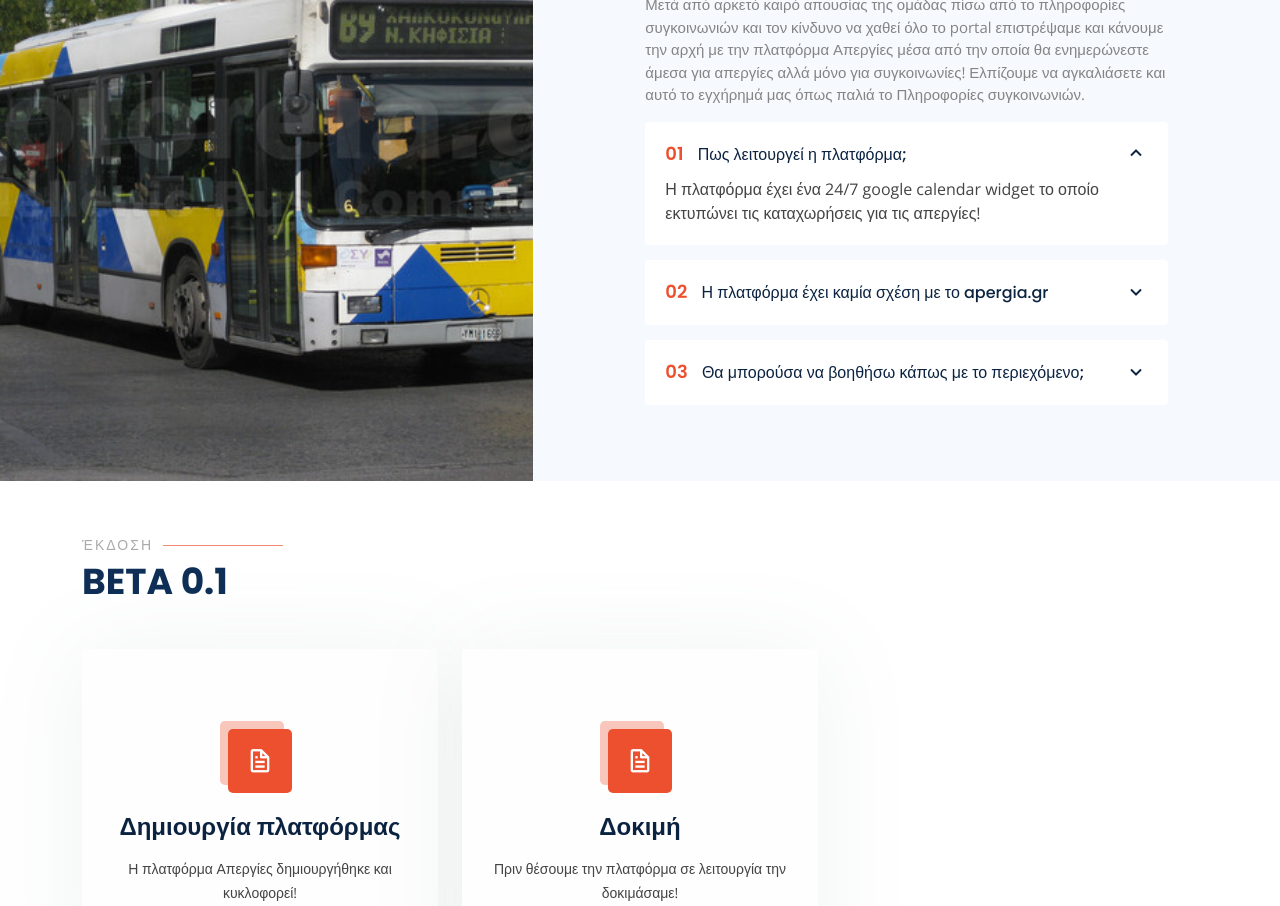
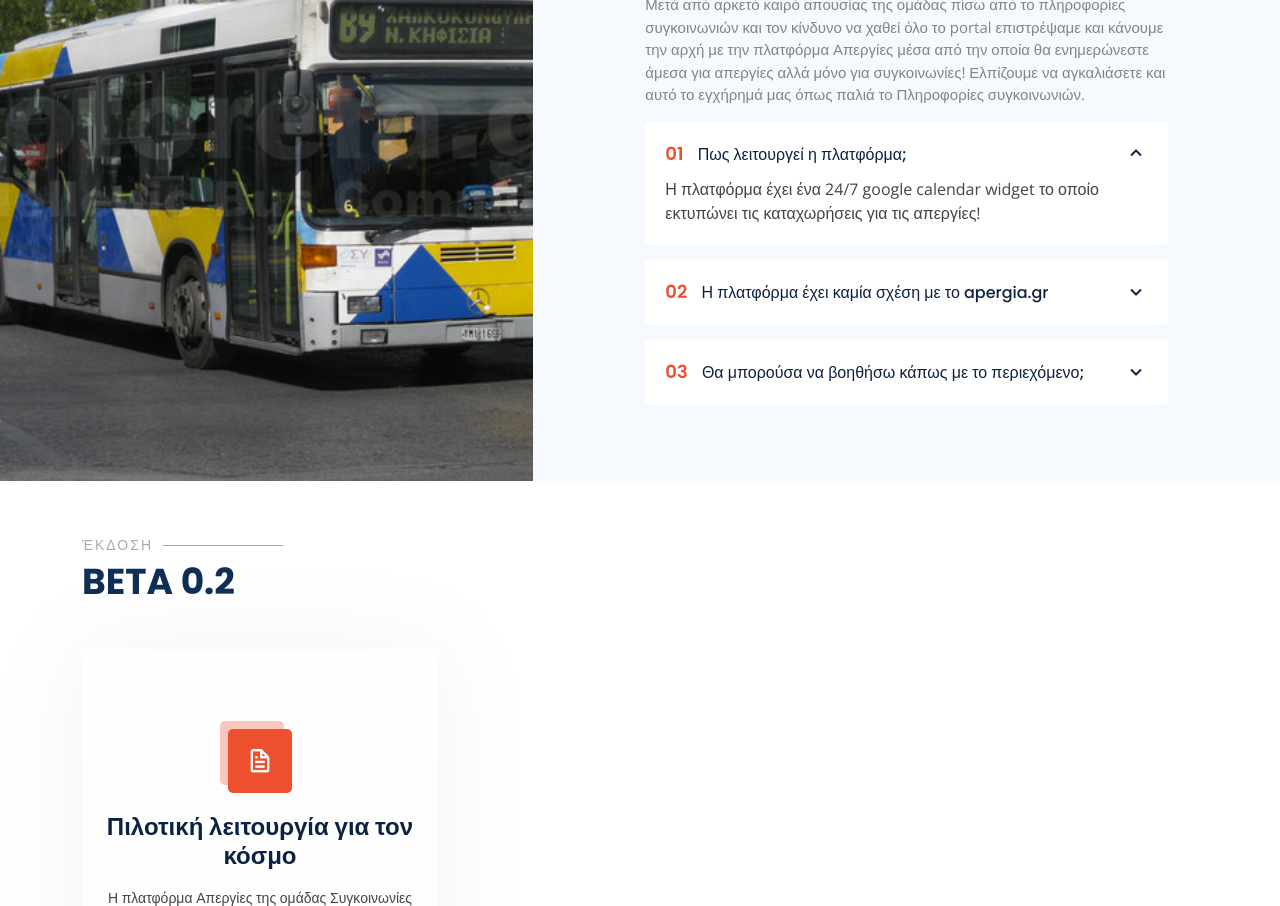
Before and after one commit to transportinfo/apergia, a plain HTML site: page index.html in a window 1280 px wide. Shown: the part 1894-2800 px from the top of the page. Drawn offline with nearby package versions, Linux system fonts and the light colour scheme.

Commit message:
Update index.html

```diff
--- a/index.html
+++ b/index.html
@@ -93,7 +93,7 @@
           <div class="carousel-container">
             <div class="container">
               <h2 class="animate__animated animate__fadeInDown">Καλώς ήρθατε στο <span>απεργίες</span></h2>
-              <p class="animate__animated animate__fadeInUp">Σας καλώς ορίζουμε στην πλατφόρμα απεργίες. Η πλατφόρμα είναι διαχειριζόμενη από την ομάδα που διαχειρίζεται το Πληροφορίες συγκοινωνιών και φτιάχτηκε για να σας βοηθήσει να ενημερώνεστε πότε υπάρχει απεργία σε συγκοινωνίες και μόνο!</p>
+              <p class="animate__animated animate__fadeInUp">Σας καλώς ορίζουμε στην πλατφόρμα απεργίες. Η πλατφόρμα είναι διαχειριζόμενη από την ομάδα που διαχειρίζεται το <span>Συγκοινωνίες Ελλάδος</span> και φτιάχτηκε για να σας βοηθήσει να ενημερώνεστε πότε υπάρχει απεργία σε συγκοινωνίες και μόνο!</p>
               <!--<a href="#about" class="btn-get-started animate__animated animate__fadeInUp scrollto">Read More</a>-->
             </div>
           </div>
@@ -104,7 +104,7 @@
           <div class="carousel-container">
             <div class="container">
               <h2 class="animate__animated animate__fadeInDown">Ήρθαμε για την διευκόλυνσή σας</h2>
-              <p class="animate__animated animate__fadeInUp">Θέλετε να ξέρετε αμέσως την απεργία της επόμενης μέρας; Ήρθε το Απεργίες από την ομάδα Πληροφορίες συγκοινωνιών ώστε να ενημερώνεστε αμέσως αποκλειστικά για συγκοινωνίες!</p>
+              <p class="animate__animated animate__fadeInUp">Θέλετε να ξέρετε αμέσως την απεργία της επόμενης μέρας; Ήρθε το <span>Απεργίες</span> από την ομάδα Συγκοινωνίες Ελλάδος ώστε να ενημερώνεστε αμέσως αποκλειστικά για συγκοινωνίες!</p>
               <!--<a href="#about" class="btn-get-started animate__animated animate__fadeInUp scrollto">Read More</a>-->
             </div>
           </div>
@@ -250,7 +250,7 @@
                   <a data-bs-toggle="collapse" data-bs-target="#accordion-list-3" class="collapsed"><span>03</span> Θα μπορούσα να βοηθήσω κάπως με το περιεχόμενο; <i class="bx bx-chevron-down icon-show"></i><i class="bx bx-chevron-up icon-close"></i></a>
                   <div id="accordion-list-3" class="collapse" data-bs-parent=".accordion-list">
                     <p>
-                      Φυσικά αν έχει πέσει στην αντίληψή σας απεργία η οποία απουσιάζει από την πλατφόρμα στείλτε αμέσως E-mail στο <a href="mailto:apergies@transportinfo.gq">apergies@transportinfo.gq</a>
+                      Φυσικά αν έχει πέσει στην αντίληψή σας απεργία η οποία απουσιάζει από την πλατφόρμα στείλτε αμέσως E-mail στο <a href="mailto:sygkoinonies@gmail.com">sygkoinonies@gmail.com</a>
                     </p>
                   </div>
                 </li>
@@ -271,25 +271,25 @@
 
         <div class="section-title">
           <h2>Έκδοση</h2>
-          <p>Beta 0.1</p>
+          <p>Beta 0.2</p>
         </div>
 
         <div class="row">
           <div class="col-lg-4 col-md-6 d-flex align-items-stretch" data-aos="zoom-in" data-aos-delay="100">
             <div class="icon-box">
               <div class="icon"><i class="bx bx-file"></i></div>
-              <h4><a href="">Δημιουργία πλατφόρμας</a></h4>
-              <p>Η πλατφόρμα Απεργίες δημιουργήθηκε και κυκλοφορεί!</p>
+              <h4><a href="">Πιλοτική λειτουργία για τον κόσμο</a></h4>
+              <p>Η πλατφόρμα Απεργίες της ομάδας Συγκοινωνίες Ελλάδος λειτουργεί πιλοτικά σε ολόκληρη την Ελλάδα!</p>
             </div>
           </div>
 
-          <div class="col-lg-4 col-md-6 d-flex align-items-stretch mt-4 mt-md-0" data-aos="zoom-in" data-aos-delay="200">
+          <!--<div class="col-lg-4 col-md-6 d-flex align-items-stretch mt-4 mt-md-0" data-aos="zoom-in" data-aos-delay="200">
             <div class="icon-box">
               <div class="icon"><i class="bx bx-file"></i></div>
               <h4><a href="">Δοκιμή</a></h4>
               <p>Πριν θέσουμε την πλατφόρμα σε λειτουργία την δοκιμάσαμε!</p>
             </div>
-          </div>
+          </div>-->
 
           <!--<div class="col-lg-4 col-md-6 d-flex align-items-stretch mt-4 mt-lg-0" data-aos="zoom-in" data-aos-delay="300">
             <div class="icon-box">
@@ -858,7 +858,7 @@
                 <!--A108 Adam Street <br>
                 NY 535022, USA<br><br>
                 <strong>Phone:</strong> +1 5589 55488 55<br>-->
-                <strong>Email:</strong> sygkoinonies@gmail.com<br>
+                <strong>Email:</strong> <a href="mailto:sygkoinonies@gmail.com">sygkoinonies@gmail.com</a><br>
               </p>
               <!--<div class="social-links mt-3">
                 <a href="#" class="twitter"><i class="bx bxl-twitter"></i></a>
```
